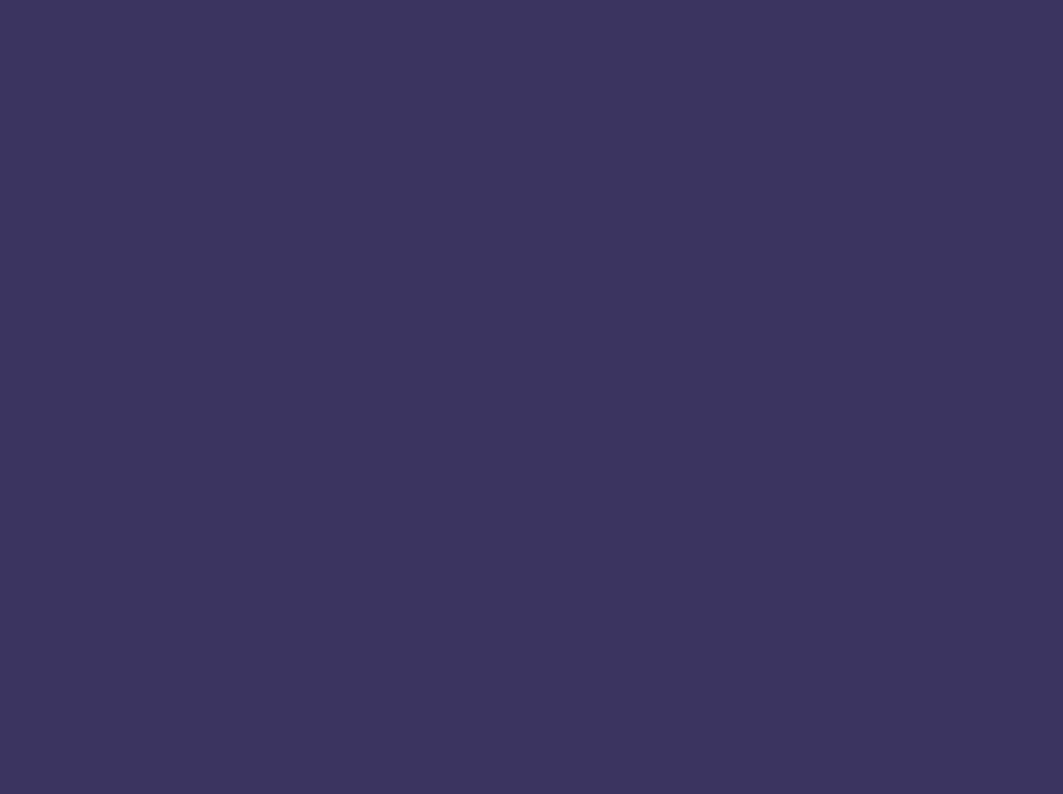
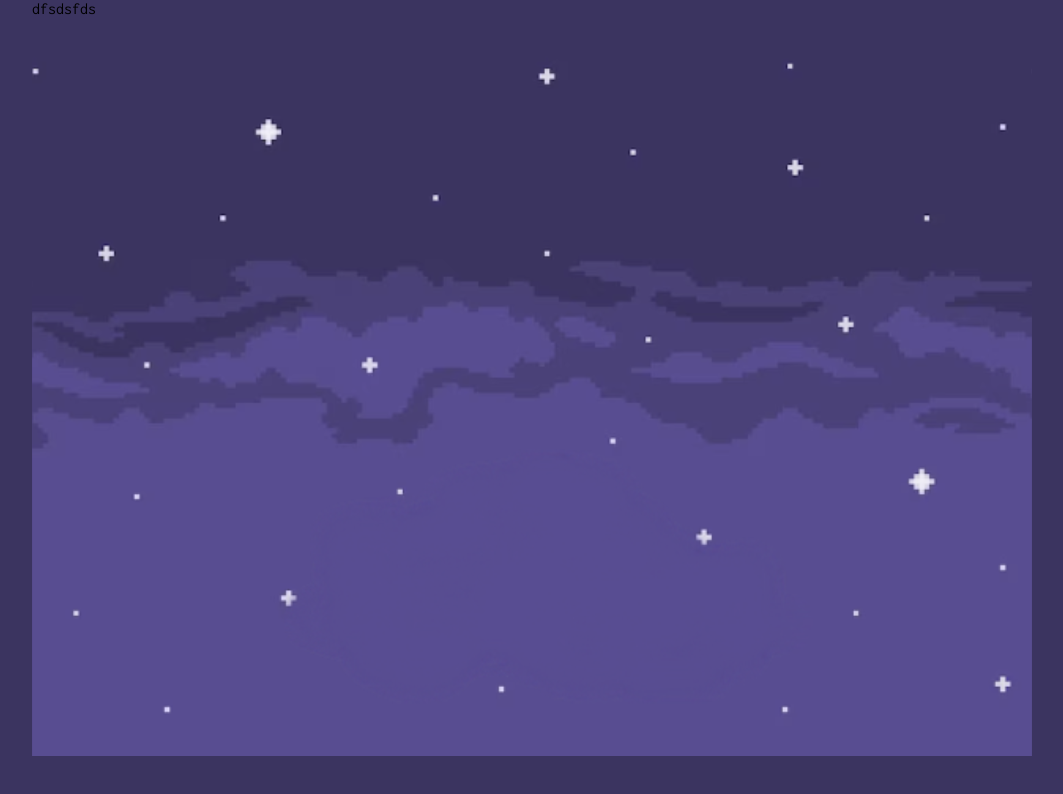
Before and after one commit to Felipewiiu/Missao_sustentavel, a React (Create React App) app: page /presentation in a window 1280 px wide. Shown: the top 794 px of the page, without its empty margins (108-1171 px from the left). Built offline with nearby package versions, Linux system fonts and the light colour scheme.

Commit message:
Styles: configurando a tela Home

```diff
--- a/src/components/Home/Home.module.scss
+++ b/src/components/Home/Home.module.scss
@@ -31,7 +31,6 @@
             font-weight: 800;
             color: #3B3460;
 
-
         }
 
         &:hover {
--- a/src/components/Presentation/Presentation.module.scss
+++ b/src/components/Presentation/Presentation.module.scss
@@ -1,5 +1,22 @@
 @import '../../styles/base';
 
 .container {
+    display: flex;
+    justify-content: center;
+    align-items: center;
+    width: 100%;
+    height: 100vh;
+
+    &__banner {
+        background-image: url("../../assets/Fundo.svg");
+        background-position: center;
+        background-repeat: no-repeat;
+        background-size: contain;
+        height: 100vh;
+        width: 1000px;
+        // background-color: red;
+
+
+    }
 
 }
--- a/src/components/Presentation/index.tsx
+++ b/src/components/Presentation/index.tsx
@@ -2,9 +2,14 @@
 import Styles from './Presentation.module.scss';
 
 export default function Presentation() {
+  const tela = screen.width;
+  console.log(tela);
   return (
     <div className={Styles.container}>
+      <div className={Styles.container__banner}>
+        dfsdsfds
 
+      </div>
     </div>
   );
 }
```
